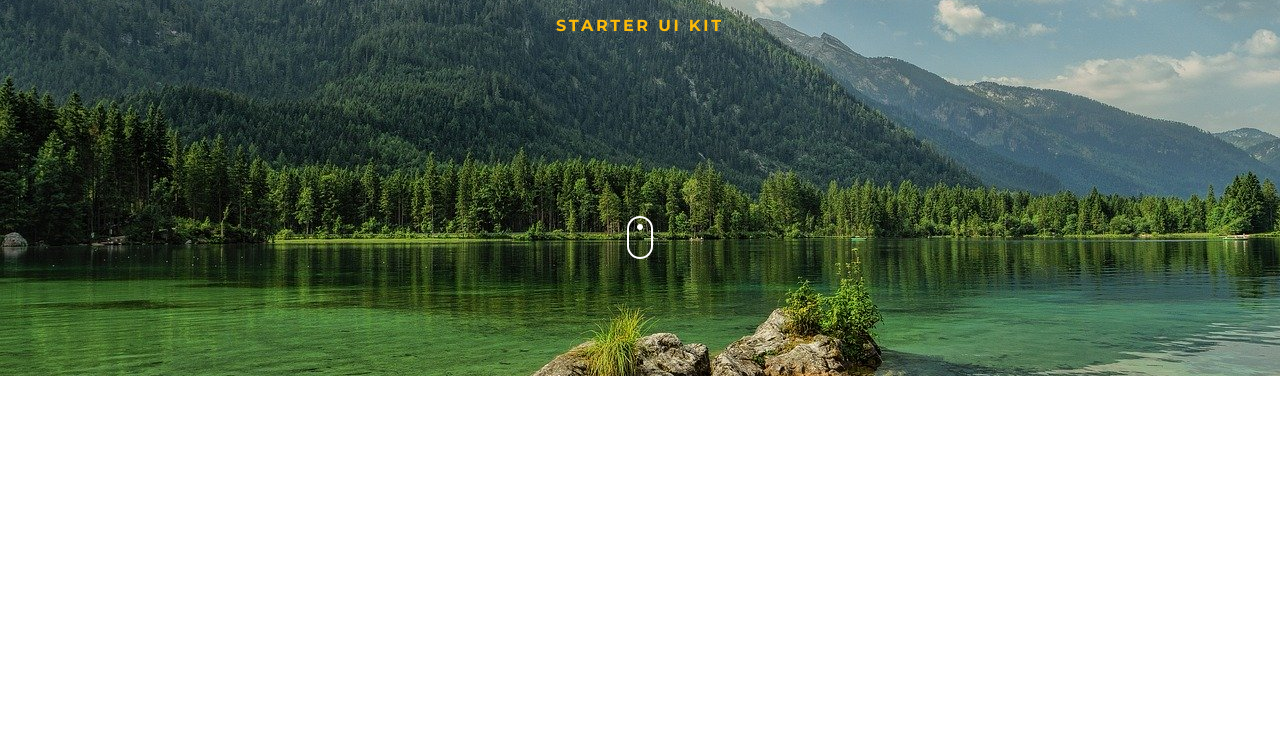
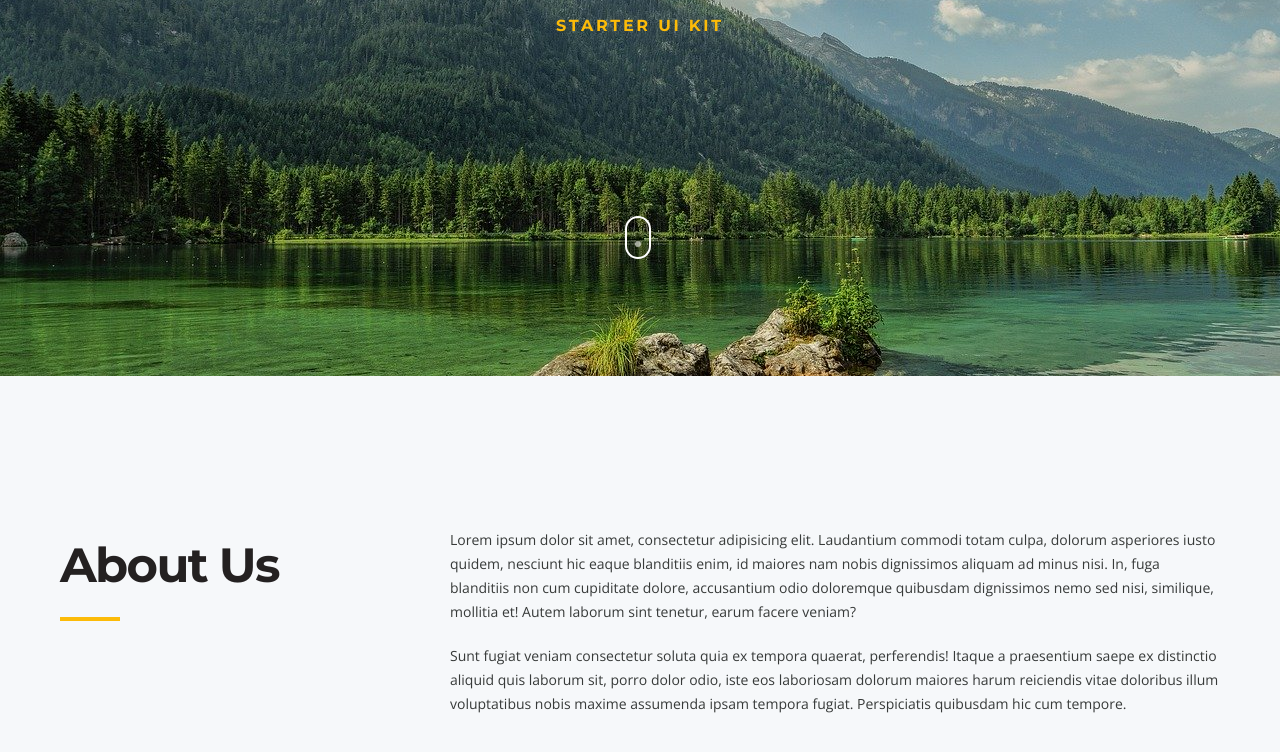
Before and after one commit to HolovkoYurii/Oxygen, a website: page app/index.html in a window 1280 px wide. Shown: the part 424-1176 px from the top of the page. Before the commit the page ends 800 px from the top, so only its background shows below. Drawn offline with nearby package versions, Linux system fonts and the light colour scheme.

Commit message:
block-about-us

```diff
--- /dev/null
+++ b/app/css/block/about-us.min.css
@@ -0,0 +1 @@
+.about-us{background-color:#F6F8FA;padding:152px 0 159px 0}.about-us .about-us__wrap{display:flex;justify-content:space-between}.about-us .about-us__text{font-family:"Open Sans";font-style:normal;font-weight:300;font-size:14px;line-height:24px;color:#373A39;max-width:770px;width:100%}.about-us .about-us__text:first-child{padding-bottom:20px}
--- a/app/index.html
+++ b/app/index.html
@@ -51,14 +51,29 @@
         <h1 class="start-screen__title">OXYGEN</h1>
         <span class="start-screen__subtitle">STARTER UI KIT</span>
         <div class="decor-mouse">
-          <svg width="26" height="43" viewBox="0 0 26 43" fill="none" xmlns="http://www.w3.org/2000/svg">
-            <path class="slide-bottom" fill-rule="evenodd" clip-rule="evenodd"
-              d="M13 14C14.6569 14 16 12.6569 16 11C16 9.34315 14.6569 8 13 8C11.3431 8 10 9.34315 10 11C10 12.6569 11.3431 14 13 14Z"
-              fill="white" />
-            <rect x="1" y="1" width="24" height="41" rx="12" stroke="white" stroke-width="2" />
-          </svg>
+          <a href="#about-us" class="decor-mouse__link"></a>
         </div><!-- /.decor-mouse -->
       </div><!-- /.start-screen__wrap -->
+    </div>
+  </section>
+  <section class="about-us" id="about-us">
+    <div class="container">
+      <div class="about-us__wrap">
+        <h2 class="title-section">
+          About Us
+        </h2>
+        <div class="about-us__wrap-text">
+          <p class="about-us__text">Lorem ipsum dolor sit amet, consectetur adipisicing elit. Laudantium commodi totam
+            culpa, dolorum asperiores iusto quidem, nesciunt hic eaque blanditiis enim, id maiores nam nobis dignissimos
+            aliquam ad minus nisi. In, fuga blanditiis non cum cupiditate dolore, accusantium odio doloremque quibusdam
+            dignissimos nemo sed nisi, similique, mollitia et! Autem laborum sint tenetur, earum facere veniam?
+          </p>
+          <p class="about-us__text">Sunt fugiat veniam consectetur soluta quia ex tempora quaerat, perferendis! Itaque a
+            praesentium saepe ex distinctio aliquid quis laborum sit, porro dolor odio, iste eos laboriosam dolorum
+            maiores harum reiciendis vitae doloribus illum voluptatibus nobis maxime assumenda ipsam tempora fugiat.
+            Perspiciatis quibusdam hic cum tempore.</p>
+        </div>
+      </div>
     </div>
   </section>
   <script src="https://ajax.googleapis.com/ajax/libs/jquery/3.4.1/jquery.min.js"></script>
--- /dev/null
+++ b/app/scss/block/_about-us.scss
@@ -0,0 +1,23 @@
+.about-us{
+    background-color: #F6F8FA;
+    padding: 152px 0 159px 0;
+    .about-us__wrap{
+        display: flex;
+        justify-content: space-between;
+    }
+    .about-us__wrap-text{
+    }
+    .about-us__text{
+        font-family: "Open Sans";
+        font-style: normal;
+        font-weight: 300;
+        font-size: 14px;
+        line-height: 24px;
+        color: #373A39;
+        max-width: 770px;
+        width: 100%;
+        &:first-child{
+            padding-bottom: 20px
+        }
+    }
+}
--- a/app/scss/block/_start-screen.scss
+++ b/app/scss/block/_start-screen.scss
@@ -28,31 +28,64 @@
         color: #FCBB08;
         padding-bottom: 180px;
     }
-
+    .decor-mouse{
+      position: relative;
+    }
+    .decor-mouse__link{
+      position: absolute;
+      left: 50%;
+      width: 26px;
+      height: 43px;
+      margin-left: -15px;
+      border: 2px solid #fff;
+      border-radius: 50px;
+      box-sizing: border-box;
+      &::before {
+        position: absolute;
+        top: 5px;
+        left: 50%;
+        content: '';
+        width: 6px;
+        height: 6px;
+        margin-left: -3px;
+        background-color: #fff;
+        border-radius: 100%;
+        -webkit-animation: sdb10 2s infinite;
+        animation: sdb10 2s infinite;
+        box-sizing: border-box;
+      }
     }
 
-
- .slide-bottom {
-	        animation: slide-bottom 1s cubic-bezier(0.550, 0.055, 0.675, 0.190) 1s infinite alternate;
+    @-webkit-keyframes sdb10 {
+      0% {
+        -webkit-transform: translate(0, 0);
+        opacity: 0;
       }
-
-@-webkit-keyframes slide-bottom {
-    0% {
-      -webkit-transform: translateY(0);
-              transform: translateY(0);
+      40% {
+        opacity: 1;
+      }
+      80% {
+        -webkit-transform: translate(0, 20px);
+        opacity: 0;
       }
       100% {
-      -webkit-transform: translateY(10px);
-              transform: translateY(10px);
+        opacity: 0;
       }
     }
-  @keyframes slide-bottom {
+    @keyframes sdb10 {
       0% {
-      -webkit-transform: translateY(0);
-              transform: translateY(0);
+        transform: translate(0, 0);
+        opacity: 0;
+      }
+      40% {
+        opacity: 1;
+      }
+      80% {
+        transform: translate(0, 20px);
+        opacity: 0;
       }
       100% {
-      -webkit-transform: translateY(10px);
-              transform: translateY(10px);
+        opacity: 0;
       }
     }
+}
--- a/app/scss/style.scss
+++ b/app/scss/style.scss
@@ -4,14 +4,37 @@
 @import "reset";
 @import "block/header";
 @import "block/start-screen";
+@import "block/about-us";
+
 
 body{
     font-family: 'Montserrat', sans-serif;
     font-family: 'Open Sans', sans-serif;
 }
 .container{
-    max-width: 1360px;
+    max-width: 1190px;
     width: 100%;
     margin: 0 auto;
     padding: 0 15px;
 }
+.title-section{
+    font-family: "Montserrat";
+    font-style: normal;
+    font-weight: bold;
+    font-size: 48px;
+    line-height: 75px;
+    letter-spacing: -1.65px;
+    color: #242121;
+    position: relative;
+    margin-right: 15px;
+    white-space: nowrap;
+    &::after{
+        content: "";
+        width: 60px;
+        height: 4px;
+        background: #FCBB08;
+        position: absolute;
+        left: 0;
+        top: 89px;
+    }
+}
```
Also changed, not shown: app/css/block/abous-us.min.css (added), app/css/style.min.css. Lines whose indentation alone changed are shown as unchanged.
